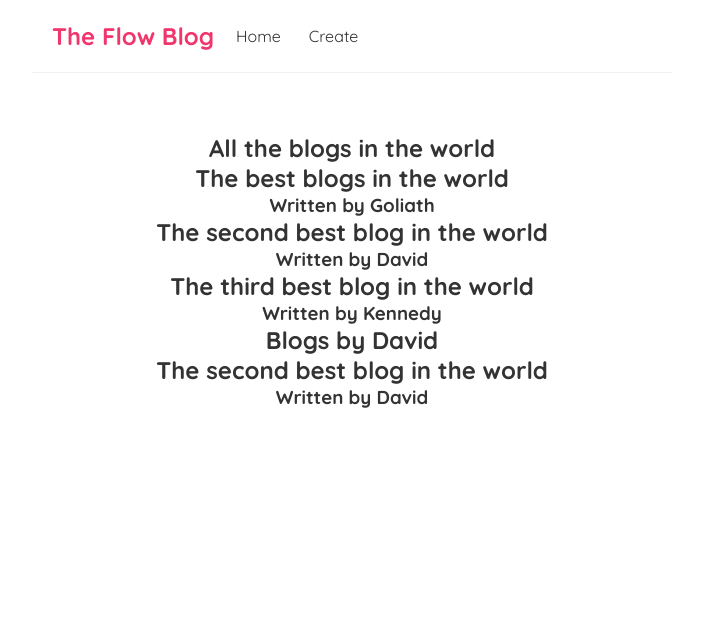
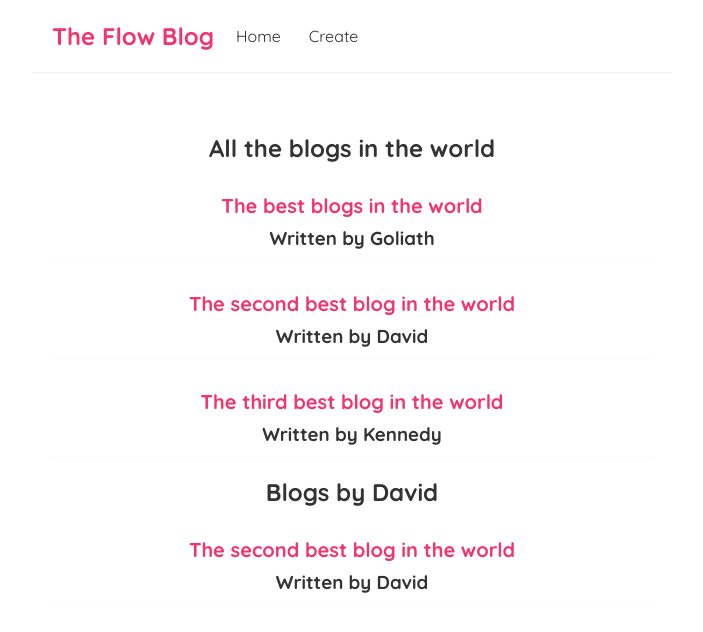
Before and after one commit to FrancisFlow/React-Blog, a React (Create React App) app: page / in a window 1280 px wide. Shown: the top 632 px of the page, without its empty margins (288-991 px from the left). Built offline with nearby package versions, Linux system fonts and the light colour scheme.

Commit message:
Styled the blog previews

```diff
--- a/src/index.css
+++ b/src/index.css
@@ -33,3 +33,23 @@
   margin: 40px auto;
   padding: 20px;
 }
+
+
+.blog-preview h2 {
+  font-size: 20px;
+  color :#f1356d;
+  margin-bottom : 8px;
+
+}
+
+.blog-preview :hover {
+  box-shadow: 1px 3px 5px rgba(0, 0, 0,1);
+}
+
+.blog-preview {
+
+  padding: 10px 16px;
+  margin : 20px 0;
+  border-bottom : 1px solid #fafafa;
+
+}
```
